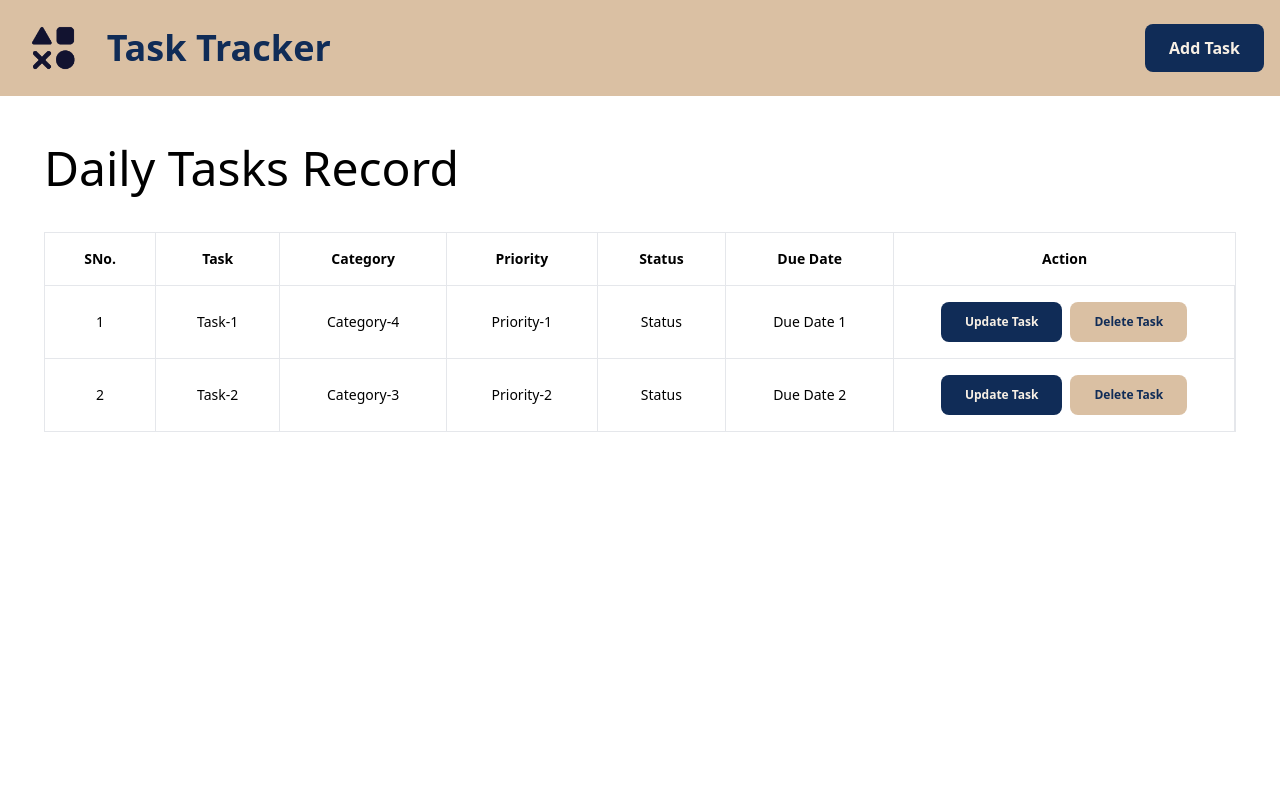
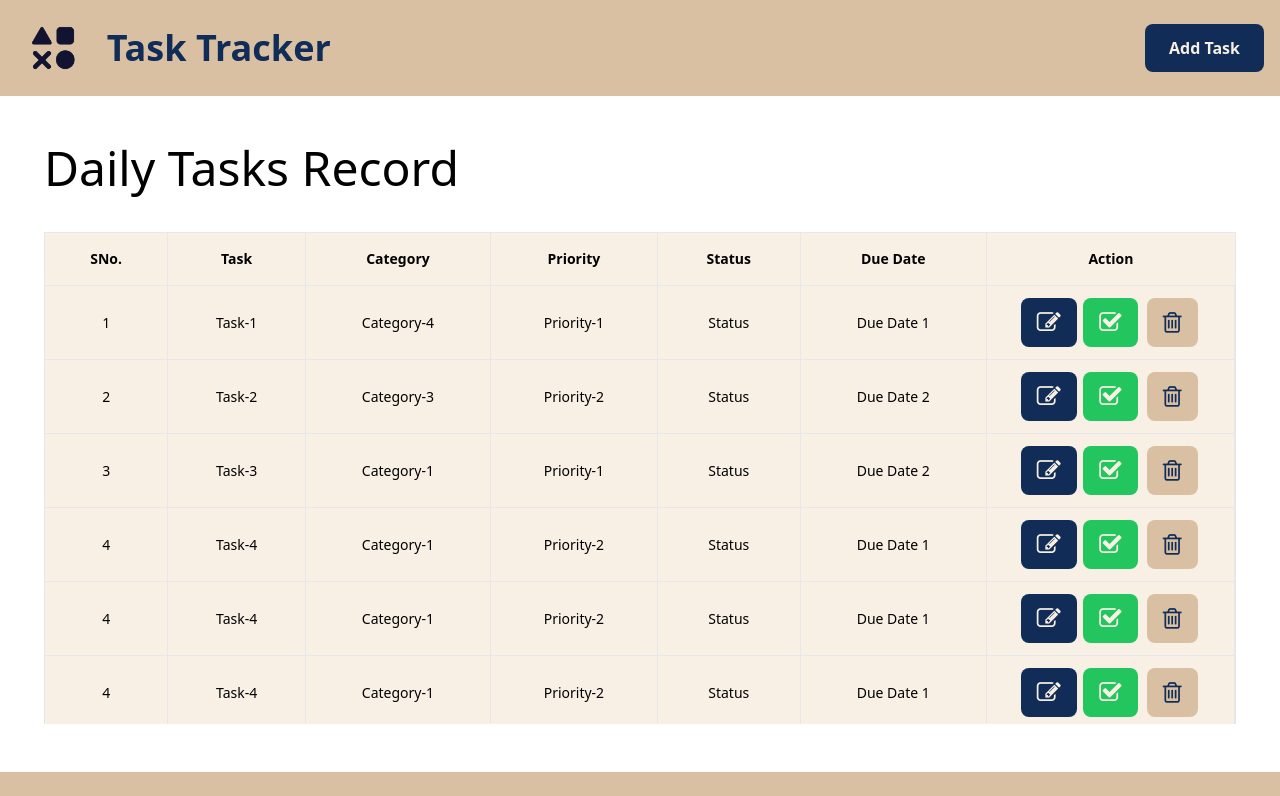
Before and after one commit to ABHISHEK-SIN-GH/Task-Tracker, a React (Vite) app: page / in a window 1280 px wide. Shown: the top 796 px of the page. Built offline with nearby package versions, Linux system fonts and the light colour scheme.

Commit message:
Functionalities added to sidebar

```diff
--- a/src/components/base/header/HeaderLogo.jsx
+++ b/src/components/base/header/HeaderLogo.jsx
@@ -4,8 +4,8 @@ import logo from '../../../assets/logo.gif'
 const HeaderLogo = ({openSidebar}) => {
     return (
         <>
-            <div className='basis-2/12 md:basis-1/12'>
-                <img className='mx-auto py-3 px-2 md:p-5 h-16 md:h-24 hover:opacity-60 hover:cursor-pointer' src={logo} alt='Logo' onClick={()=>{openSidebar()}}/>
+            <div className='basis-2/12 md:basis-1/12' >
+                <img id='Menu' className='mx-auto py-3 px-2 md:p-5 h-16 md:h-24 hover:opacity-60 hover:cursor-pointer' src={logo} alt='Logo' onClick={()=>{openSidebar()}}/>
             </div>
         </>
     );
--- a/src/components/base/sidebar/Sidebar.jsx
+++ b/src/components/base/sidebar/Sidebar.jsx
@@ -3,7 +3,7 @@ import SidebarItem from './SidebarItem';
 const Sidebar = ({openSidebar}) => {
     return (
         <div>
-            <div className="sidebar hidden fixed h-screen lg:left-0 p-2 z-10 w-[200px] overflow-y-auto text-center bg-primary">
+            <div id='sidebar' className="sidebar hidden fixed h-screen lg:left-0 p-2 z-10 w-[200px] overflow-y-auto text-center bg-primary">
                 <div className="text-gray-100 text-xl">
                     <SidebarItem name={"All Tasks"} icon={<i className="fa fa-list"></i>} link={"/"}/>
                     <SidebarItem name={"Task Settings"} icon={<i className="fa fa-sliders"></i>} link={"/task-settings"}/>
--- a/src/components/base/sidebar/SidebarItem.jsx
+++ b/src/components/base/sidebar/SidebarItem.jsx
@@ -4,7 +4,7 @@ const SidebarItem = ({name,icon,link}) => {
     return (
         <div className="p-2.5 mt-1 flex items-center">
             {icon}
-            <Link className="font-bold text-gray-200 text-[15px] ml-3" to={link}>{name}</Link>
+            <Link className="sidebarItem font-bold text-gray-200 text-[15px] ml-3" to={link}>{name}</Link>
         </div>
     );
 }
--- a/src/components/buttons/Button.jsx
+++ b/src/components/buttons/Button.jsx
@@ -1,9 +1,9 @@
 import React from 'react';
 
-const Button = ({name,size,color,bgColor}) => {
+const Button = ({name,icon,size,color,bgColor}) => {
     return (
         <div>
-            <button className={`${size} font-semibold rounded-lg ${bgColor} text-center py-2 md:py-3 px-4 md:px-6 ${color}`}>{name}</button>
+            <button className={`${size} font-semibold rounded-lg ${bgColor} text-center py-3 md:py-3 px-4 md:px-4 ${color}`} title={name}>{icon}</button>
         </div>
     );
 }
--- a/src/components/management/TaskBoard.jsx
+++ b/src/components/management/TaskBoard.jsx
@@ -11,27 +11,27 @@ const TaskBoard = () => {
   const rows = [
     {sno:1,task:"Task-1",category:"Category-4",priority:"Priority-1",status:"Status",due:"Due Date 1",},
     {sno:2,task:"Task-2",category:"Category-3",priority:"Priority-2",status:"Status",due:"Due Date 2",},
-    // {sno:3,task:"Task-3",category:"Category-1",priority:"Priority-1",status:"Status",due:"Due Date 2",},
-    // {sno:4,task:"Task-4",category:"Category-1",priority:"Priority-2",status:"Status",due:"Due Date 1",},
-    // {sno:4,task:"Task-4",category:"Category-1",priority:"Priority-2",status:"Status",due:"Due Date 1",},
-    // {sno:4,task:"Task-4",category:"Category-1",priority:"Priority-2",status:"Status",due:"Due Date 1",},
-    // {sno:4,task:"Task-4",category:"Category-1",priority:"Priority-2",status:"Status",due:"Due Date 1",},
-    // {sno:4,task:"Task-4",category:"Category-1",priority:"Priority-2",status:"Status",due:"Due Date 1",},
-    // {sno:4,task:"Task-4",category:"Category-1",priority:"Priority-2",status:"Status",due:"Due Date 1",},
-    // {sno:3,task:"Task-3",category:"Category-1",priority:"Priority-1",status:"Status",due:"Due Date 2",},
-    // {sno:4,task:"Task-4",category:"Category-1",priority:"Priority-2",status:"Status",due:"Due Date 1",},
-    // {sno:4,task:"Task-4",category:"Category-1",priority:"Priority-2",status:"Status",due:"Due Date 1",},
-    // {sno:4,task:"Task-4",category:"Category-1",priority:"Priority-2",status:"Status",due:"Due Date 1",},
-    // {sno:4,task:"Task-4",category:"Category-1",priority:"Priority-2",status:"Status",due:"Due Date 1",},
-    // {sno:4,task:"Task-4",category:"Category-1",priority:"Priority-2",status:"Status",due:"Due Date 1",},
-    // {sno:4,task:"Task-4",category:"Category-1",priority:"Priority-2",status:"Status",due:"Due Date 1",},
-    // {sno:3,task:"Task-3",category:"Category-1",priority:"Priority-1",status:"Status",due:"Due Date 2",},
-    // {sno:4,task:"Task-4",category:"Category-1",priority:"Priority-2",status:"Status",due:"Due Date 1",},
-    // {sno:4,task:"Task-4",category:"Category-1",priority:"Priority-2",status:"Status",due:"Due Date 1",},
-    // {sno:4,task:"Task-4",category:"Category-1",priority:"Priority-2",status:"Status",due:"Due Date 1",},
-    // {sno:4,task:"Task-4",category:"Category-1",priority:"Priority-2",status:"Status",due:"Due Date 1",},
-    // {sno:4,task:"Task-4",category:"Category-1",priority:"Priority-2",status:"Status",due:"Due Date 1",},
-    // {sno:4,task:"Task-4",category:"Category-1",priority:"Priority-2",status:"Status",due:"Due Date 1",}
+    {sno:3,task:"Task-3",category:"Category-1",priority:"Priority-1",status:"Status",due:"Due Date 2",},
+    {sno:4,task:"Task-4",category:"Category-1",priority:"Priority-2",status:"Status",due:"Due Date 1",},
+    {sno:4,task:"Task-4",category:"Category-1",priority:"Priority-2",status:"Status",due:"Due Date 1",},
+    {sno:4,task:"Task-4",category:"Category-1",priority:"Priority-2",status:"Status",due:"Due Date 1",},
+    {sno:4,task:"Task-4",category:"Category-1",priority:"Priority-2",status:"Status",due:"Due Date 1",},
+    {sno:4,task:"Task-4",category:"Category-1",priority:"Priority-2",status:"Status",due:"Due Date 1",},
+    {sno:4,task:"Task-4",category:"Category-1",priority:"Priority-2",status:"Status",due:"Due Date 1",},
+    {sno:3,task:"Task-3",category:"Category-1",priority:"Priority-1",status:"Status",due:"Due Date 2",},
+    {sno:4,task:"Task-4",category:"Category-1",priority:"Priority-2",status:"Status",due:"Due Date 1",},
+    {sno:4,task:"Task-4",category:"Category-1",priority:"Priority-2",status:"Status",due:"Due Date 1",},
+    {sno:4,task:"Task-4",category:"Category-1",priority:"Priority-2",status:"Status",due:"Due Date 1",},
+    {sno:4,task:"Task-4",category:"Category-1",priority:"Priority-2",status:"Status",due:"Due Date 1",},
+    {sno:4,task:"Task-4",category:"Category-1",priority:"Priority-2",status:"Status",due:"Due Date 1",},
+    {sno:4,task:"Task-4",category:"Category-1",priority:"Priority-2",status:"Status",due:"Due Date 1",},
+    {sno:3,task:"Task-3",category:"Category-1",priority:"Priority-1",status:"Status",due:"Due Date 2",},
+    {sno:4,task:"Task-4",category:"Category-1",priority:"Priority-2",status:"Status",due:"Due Date 1",},
+    {sno:4,task:"Task-4",category:"Category-1",priority:"Priority-2",status:"Status",due:"Due Date 1",},
+    {sno:4,task:"Task-4",category:"Category-1",priority:"Priority-2",status:"Status",due:"Due Date 1",},
+    {sno:4,task:"Task-4",category:"Category-1",priority:"Priority-2",status:"Status",due:"Due Date 1",},
+    {sno:4,task:"Task-4",category:"Category-1",priority:"Priority-2",status:"Status",due:"Due Date 1",},
+    {sno:4,task:"Task-4",category:"Category-1",priority:"Priority-2",status:"Status",due:"Due Date 1",}
   ]
   return (
       <>
--- a/src/components/tables/Table.jsx
+++ b/src/components/tables/Table.jsx
@@ -5,10 +5,10 @@ import Tbody from './Tbody';
 const Table = ({headings,rows}) => {
     return (
         <div className="flex flex-col">
-            <div className="overflow-x-auto overflow-y-auto h-[600px] sm:-mx-6 lg:-mx-8">
+            <div className="overflow-x-auto overflow-y-auto h-[500px] sm:-mx-6 lg:-mx-8">
               <div className="inline-block min-w-full py-2 sm:px-6 lg:px-8">
                 <div className="overflow-hidden">
-                  <table className="min-w-full border text-center text-sm font-light dark:border-neutral-500">
+                  <table className="min-w-full border text-center text-sm font-light dark:border-neutral-500 bg-light">
                     <Thead headings={headings}/>
                     <Tbody rows={rows}/>
                   </table>
--- a/src/components/tables/Trow.jsx
+++ b/src/components/tables/Trow.jsx
@@ -11,9 +11,10 @@ const Trow = ({rowData}) => {
                 <td className="whitespace-nowrap border-r px-6 py-4 font-medium dark:border-neutral-500">{rowData.priority}</td>
                 <td className="whitespace-nowrap border-r px-6 py-4 font-medium dark:border-neutral-500">{rowData.status}</td>
                 <td className="whitespace-nowrap border-r px-6 py-4 font-medium dark:border-neutral-500">{rowData.due}</td>
-                <td className="flex flex-grow gap-2 justify-center whitespace-nowrap border-r px-6 md:px-0 py-4 font-medium dark:border-neutral-500">
-                    <div className='basis-1/4'><Button name={"Update Task"} size={"text-xs"} bgColor={"bg-primary"} color={"text-light"}/></div>
-                    <div className='basis-1/4'><Button name={"Delete Task"} size={"text-xs"} bgColor={"bg-secondary"} color={"text-primary"}/></div>
+                <td className="flex flex-grow gap-0 justify-center whitespace-nowrap border-r px-6 md:px-0 py-3 font-medium dark:border-neutral-500">
+                    <div className='basis-1/4'><Button name={"Update Task"} icon={<i className="fa fa-2x fa-pencil-square-o"></i>} size={"text-xs"} bgColor={"bg-primary"} color={"text-light"}/></div>
+                    <div className='basis-1/4'><Button name={"Mark as Done"} icon={<i className="fa fa-2x fa-check-square-o"></i>} size={"text-xs"} bgColor={"bg-green-500"} color={"text-light"}/></div>
+                    <div className='basis-1/4'><Button name={"Delete Task"} icon={<i className="fa fa-2x fa-trash-o"></i>} size={"text-xs"} bgColor={"bg-secondary"} color={"text-primary"}/></div>
                 </td>
             </tr>
         </>
--- a/src/main.jsx
+++ b/src/main.jsx
@@ -3,7 +3,5 @@ import ReactDOM from 'react-dom/client'
 import App from './App.jsx'
 import './index.css'
 ReactDOM.createRoot(document.getElementById('root')).render(
-  <React.StrictMode>
-  <App />
-  </React.StrictMode>,
+  <App />,
 )
```
Also changed, not shown: src/App.jsx (+31 -3 lines).
